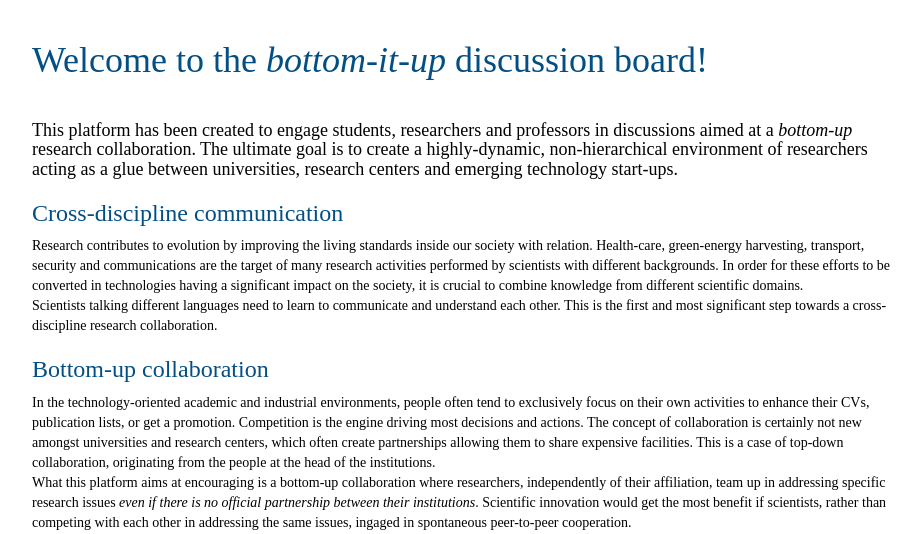
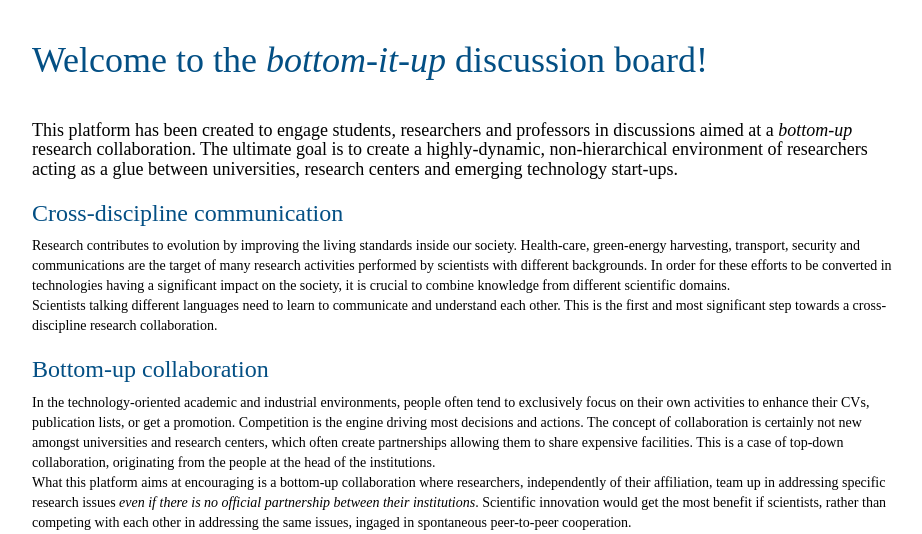
Before and after one commit to ferryale/my-first-blog, a Django app: page / in a window 1280 px wide. Shown: the part 303-837 px from the top of the page, without its empty margins (48-970 px from the left). Run offline with Django 3.2, Linux system fonts and the light colour scheme; some libraries are stand-ins or nearby versions.

Commit message:
Minor template fixes.

```diff
--- a/blog/templates/blog/information.html
+++ b/blog/templates/blog/information.html
@@ -5,7 +5,7 @@
 	<br />
 	<h4>This platform has been created to engage students, researchers and professors in discussions aimed at a <em>bottom-up</em> research collaboration. The ultimate goal is to create a highly-dynamic, non-hierarchical environment of researchers acting as a glue between universities, research centers and emerging technology start-ups. </h4>
 	<h3 style="color:#034F84">Cross-discipline communication</h3>
-	<p>Research contributes to evolution by improving the living standards inside our society with relation. Health-care, green-energy harvesting, transport, security and communications are the target of many research activities performed by scientists with different backgrounds. In order for these efforts to be converted in technologies having a significant impact on the society, it is crucial to combine knowledge from different scientific domains. <br />
+	<p>Research contributes to evolution by improving the living standards inside our society. Health-care, green-energy harvesting, transport, security and communications are the target of many research activities performed by scientists with different backgrounds. In order for these efforts to be converted in technologies having a significant impact on the society, it is crucial to combine knowledge from different scientific domains. <br />
 	Scientists talking different languages need to learn to communicate and understand each other. This is the first and most significant step towards a cross-discipline research collaboration.</p>
 	<h3 style="color:#034F84">Bottom-up collaboration</h3>
 	<p>In the technology-oriented academic and industrial environments, people often tend to exclusively focus on their own activities to enhance their CVs, publication lists, or get a promotion. Competition is the engine driving most decisions and actions. The concept of collaboration is certainly not new amongst universities and research centers, which often create partnerships allowing them to share expensive facilities. This is a case of top-down collaboration, originating from the people at the head of the institutions. <br />
```
